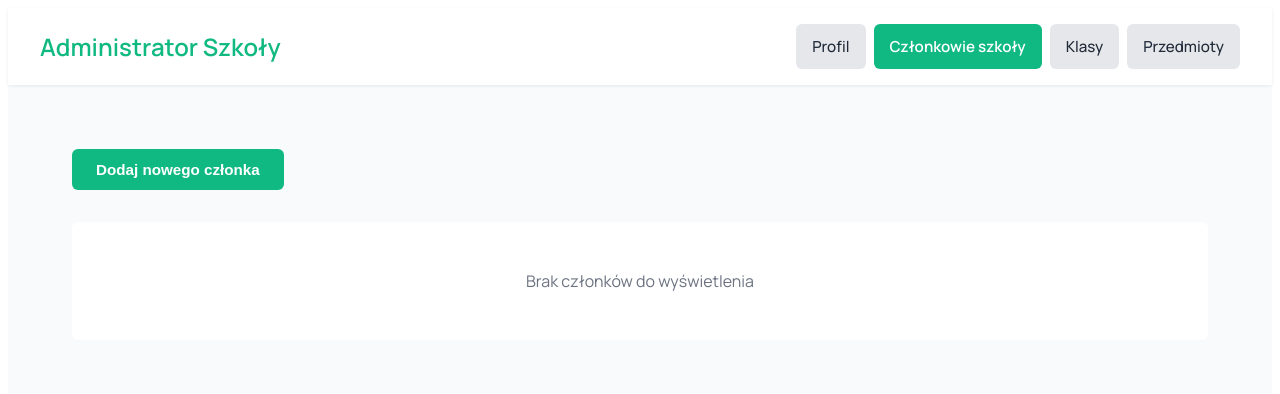
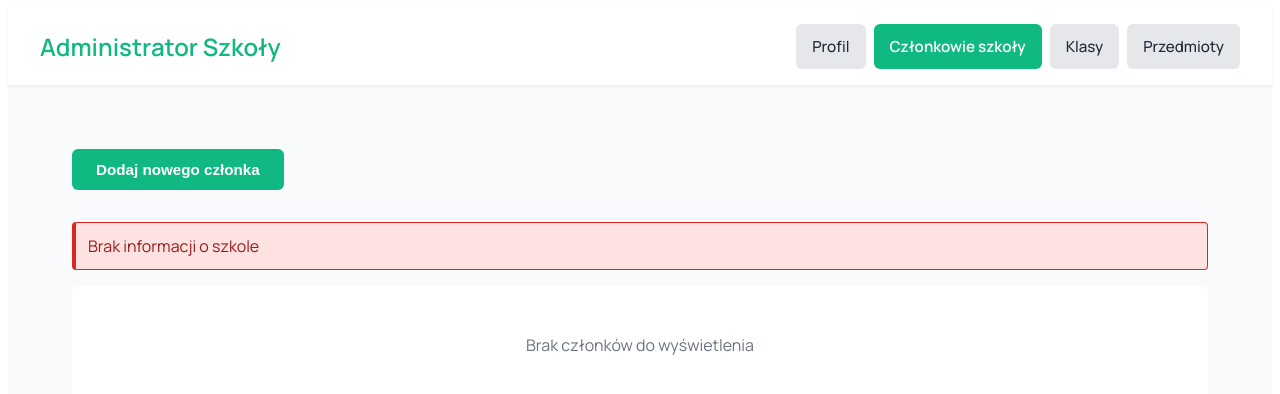
Before and after one commit to jnadolski223/school-gradebook-application, a Next.js app in the folder frontend/: page /dashboard/administratorSzkoly/czlonkowieSzkoly in a window 1280 px wide. Shown: the top 394 px of the page. Built offline with nearby package versions, Linux system fonts and the light colour scheme.

Commit message:
Minor changes to school members page

```diff
--- a/frontend/app/dashboard/administratorSzkoly/czlonkowieSzkoly/page.tsx
+++ b/frontend/app/dashboard/administratorSzkoly/czlonkowieSzkoly/page.tsx
@@ -23,9 +23,13 @@ export default function SchoolMembersPage() {
   const [error, setError] = useState<string | null>(null);
 
   useEffect(() => {
-    if (!userFromStorage?.schoolID) return;
+    if (authLoading) return;
+    if (!userFromStorage?.schoolID) {
+      setError("Brak informacji o szkole");
+      return;
+    }
     fetchMembers();
-  }, [userFromStorage?.schoolID]);
+  }, [userFromStorage?.schoolID, authLoading]);
 
   async function fetchMembers() {
     if (!userFromStorage?.schoolID) return;
@@ -50,7 +54,7 @@ export default function SchoolMembersPage() {
 
       setMembers(membersWithRole);
     } catch (e: any) {
-      setError(e?.message ?? "Failed to load members");
+      setError(e?.message ?? "Błąd podczas ładowania członków");
     } finally {
       setLoading(false);
     }
```
